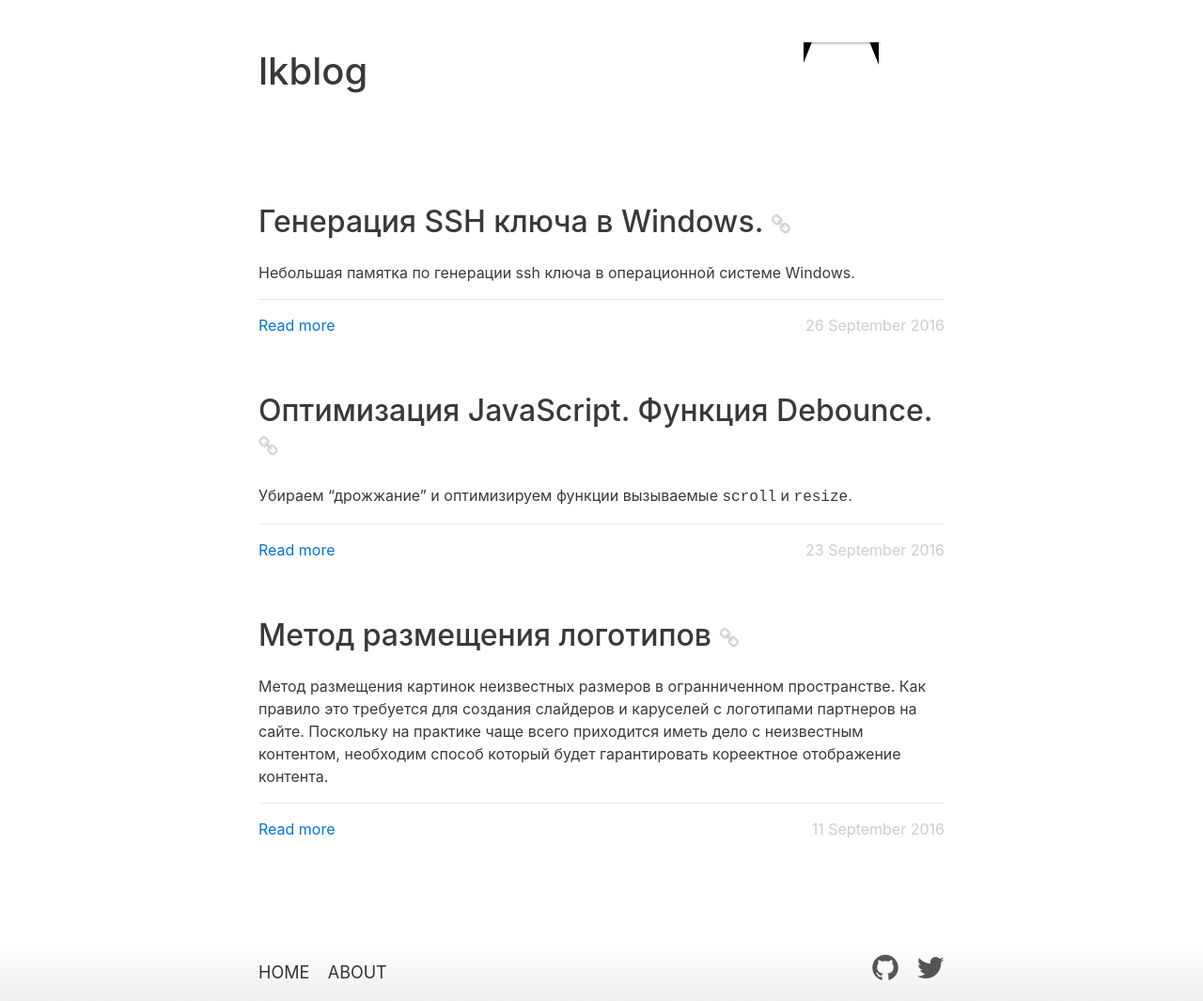
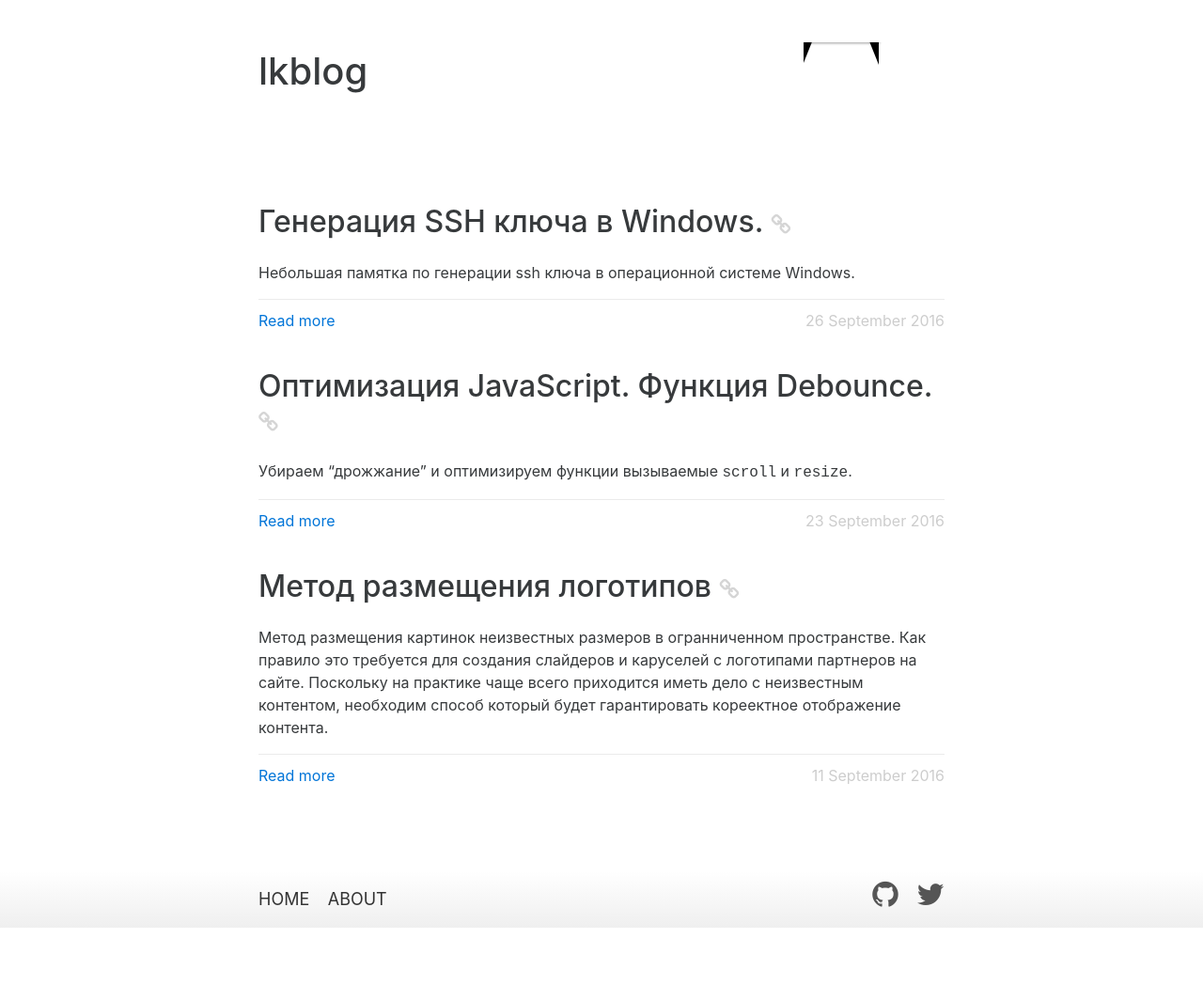
Before and after one commit to deeppines/deeppines.github.io, a Jekyll site: the page built from index.html, in a window 1280 px wide. Shown: the whole page at 94% size. Built offline with Jekyll 4.4.1, drawn with Linux system fonts in a browser that asks for light colours; after the commit the page ends 987 px from its top, so only the background shows below that.

Commit message:
small fix article style

```diff
--- a/_sass/modules/_article.scss
+++ b/_sass/modules/_article.scss
@@ -26,7 +26,7 @@
 	}
 
 	.footer {
-		padding: 15px 0;
+		padding: 10px 0;
 		border-top: 1px solid #ebebeb;
 	}
 
@@ -36,5 +36,6 @@
 
 	.data {
 		color: #cdcdcd;
+        margin: 0;
 	}
 }
```
